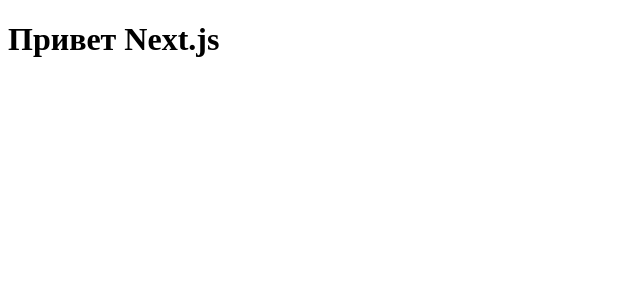
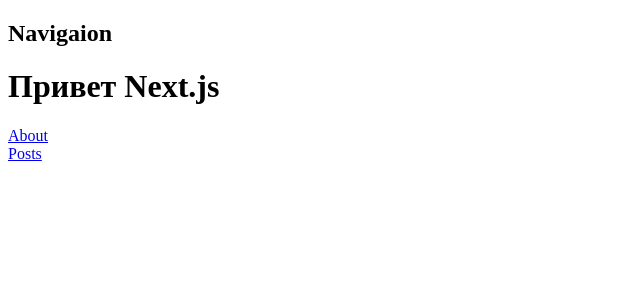
Before and after one commit to 777Antoniy777/react-next, a Next.js app: page / in a window 1280 px wide. Shown: the top 300 px of the page, without its empty margins (0-640 px from the left). Built offline with nearby package versions, Linux system fonts and the light colour scheme.

Commit message:
add first components

```diff
--- /dev/null
+++ b/components/main-layout.js
@@ -0,0 +1,15 @@
+const MainLayout = ({children}) => {
+  return (
+    <>
+      <nav>
+        <h2>Navigaion</h2>
+      </nav>
+
+      <main>
+        {children}
+      </main>
+    </>
+  );
+};
+
+export default MainLayout;
--- a/pages/index.js
+++ b/pages/index.js
@@ -1,6 +1,20 @@
+import Link from "next/link";
+import Head from "next/head";
+import MainLayout from "../components/main-layout";
+
 const App = () => {
   return (
-    <h1>Привет Next.js</h1>
+    <MainLayout>
+      <Head>
+        <title>Main page | Next.js app</title>
+      </Head>
+
+      <h1>Привет Next.js</h1>
+
+      <Link href="/about">About</Link>
+      <br/>
+      <Link href="/posts">Posts</Link>
+    </MainLayout>
   );
 };
 
--- a/pages/post/[id].js
+++ b/pages/post/[id].js
@@ -1,4 +1,5 @@
 import {useRouter} from "next/router";
+import MainLayout from "../../components/main-layout";
 
 const Post = () => {
   const router = useRouter();
@@ -6,9 +7,9 @@
   console.log(router);
 
   return (
-    <>
+    <MainLayout>
       <h1>Current post: {id}</h1>
-    </>
+    </MainLayout>
   );
 };
 
```
Also changed, not shown: pages/about/index.js (+10 -1 lines), pages/posts.js (+9 -2 lines).
